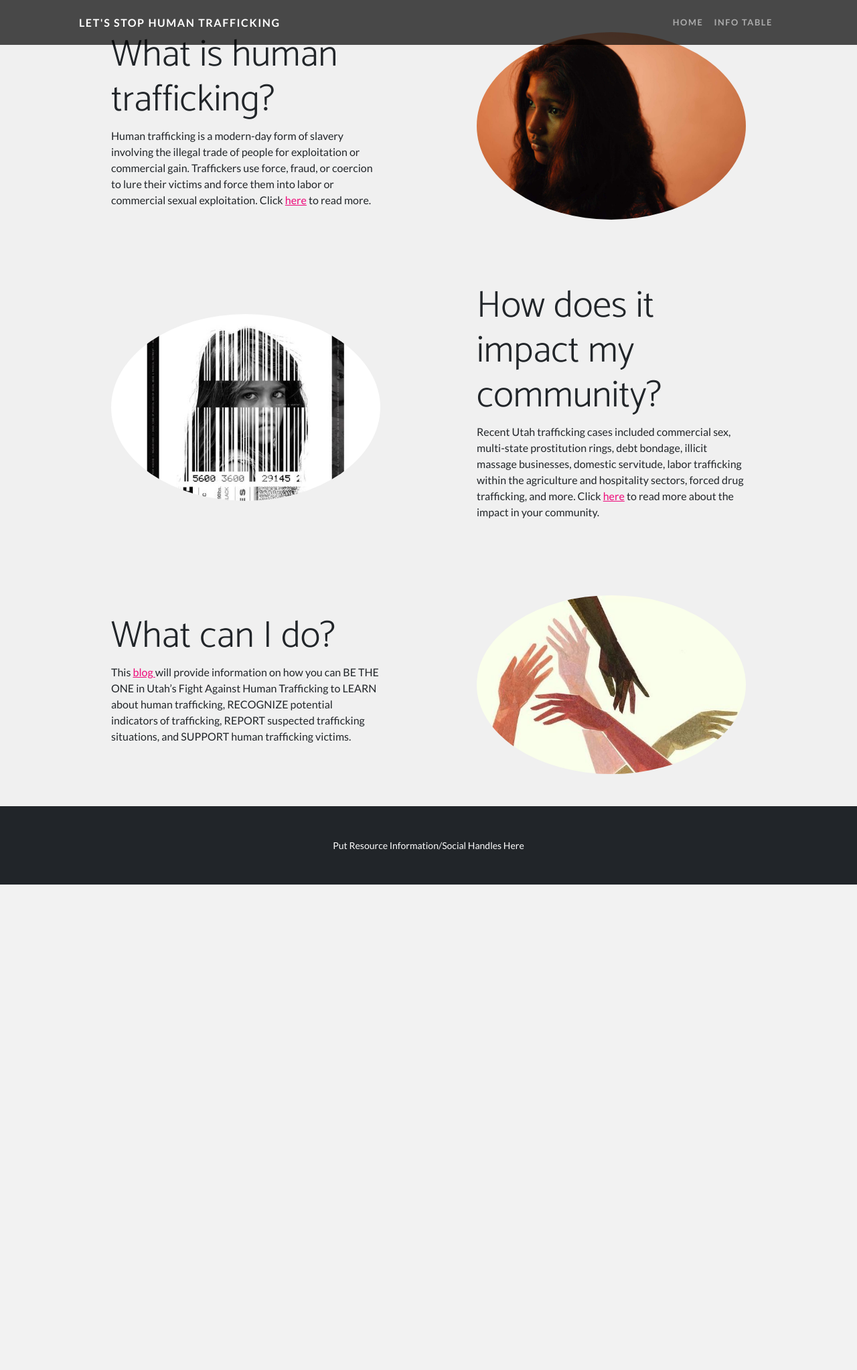
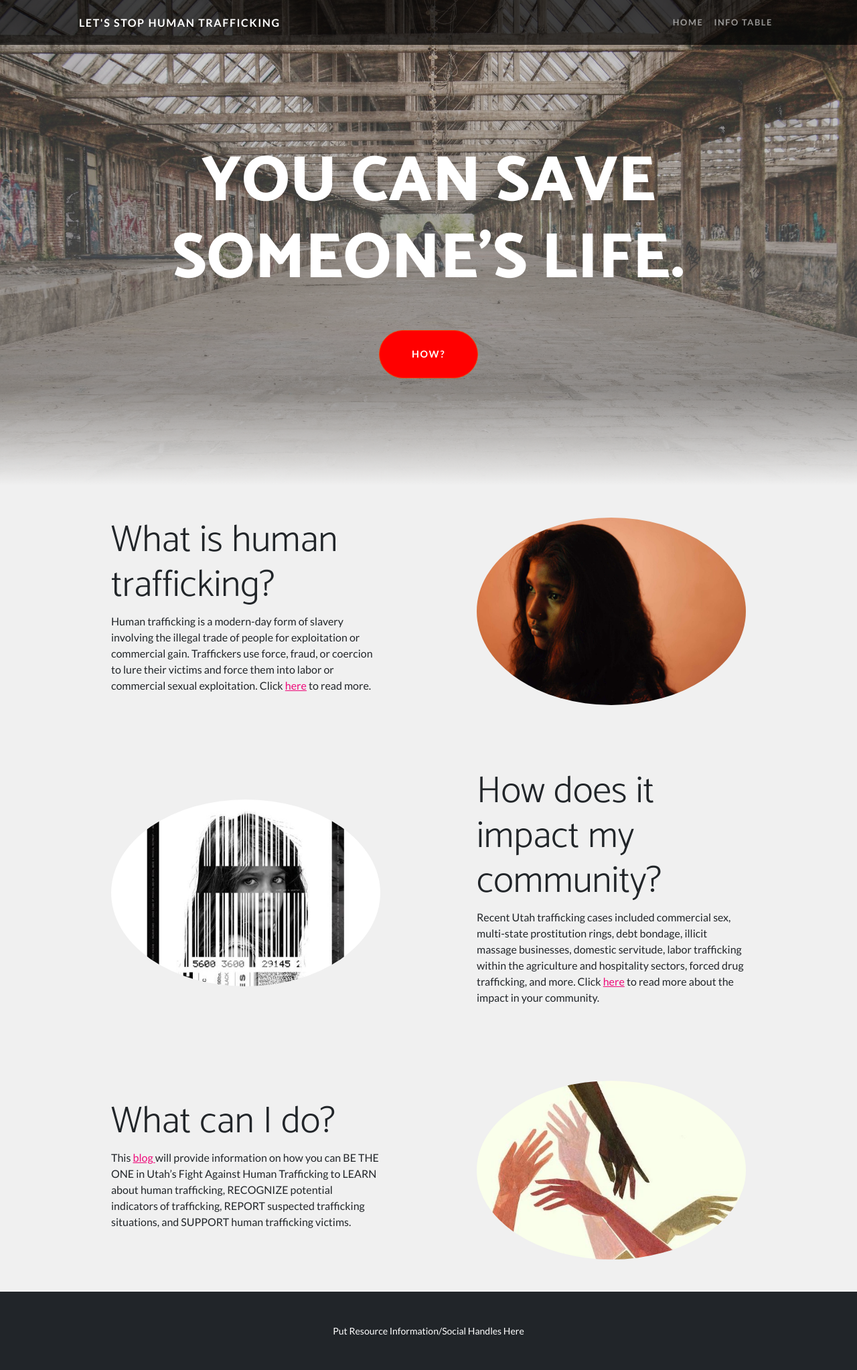
Before and after one commit to JakeGillespie1/missing_persons, a Django app: page / in a window 1280 px wide. Shown: the whole page at 67% size. Before the commit the page ends 1321 px from the top, so only its background shows below. Run offline with Django 4.2, Linux system fonts and the light colour scheme; some libraries are stand-ins or nearby versions.

Commit message:
Update base.html

```diff
--- a/templates/base.html
+++ b/templates/base.html
@@ -32,6 +32,16 @@
                 </div>
             </div>
         </nav>
+        <!-- Header-->
+        <header class="masthead text-center text-white">
+            <div class="masthead-content">
+            <div class="masthead">
+            <div class="container px-5">
+        <h1 class="masthead-heading mb-0">YOU CAN SAVE <br> SOMEONE'S LIFE. </h1>
+        <a class="btn btn-primary btn-xl rounded-pill mt-5" href="#scroll">How?</a>
+        </div></div>
+</div>
+</header>
 {% block content %}
 <!-- this section is where child content goes in other HTML pages -->
 {% endblock %}
```
